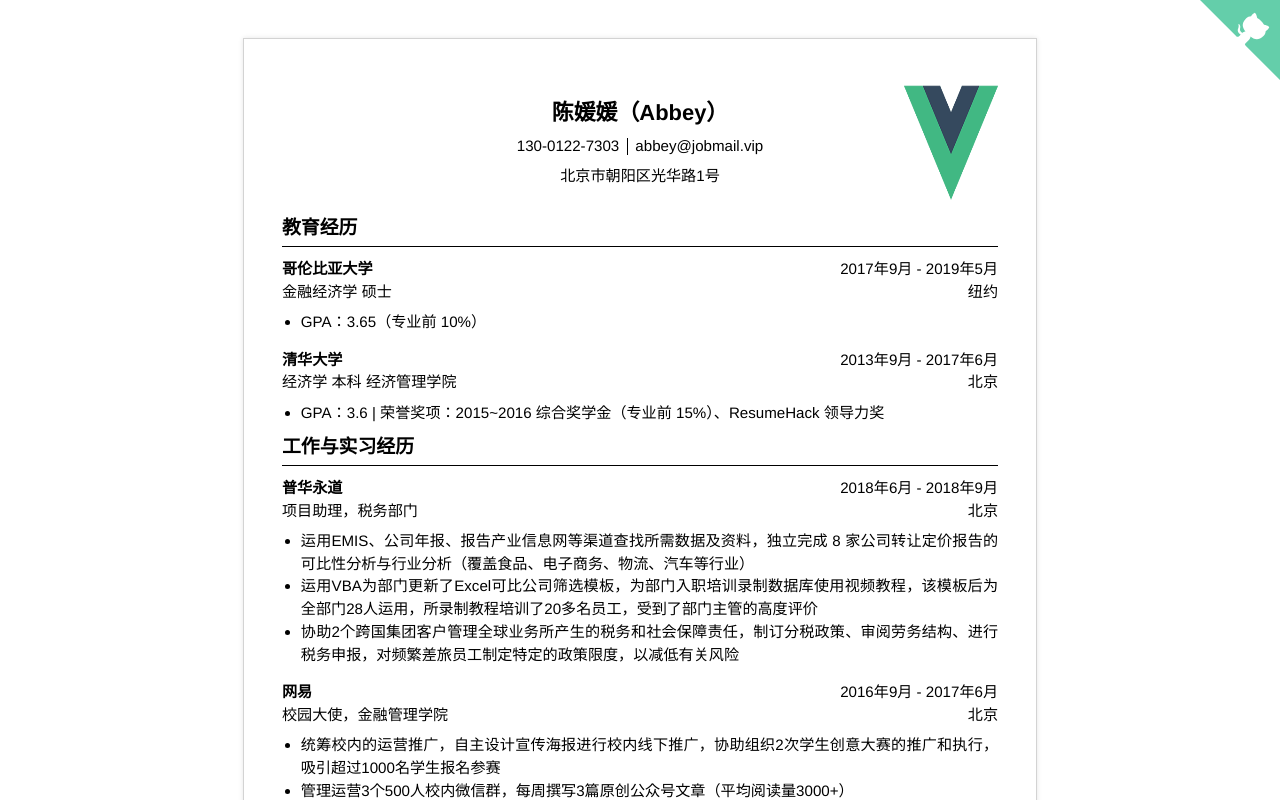
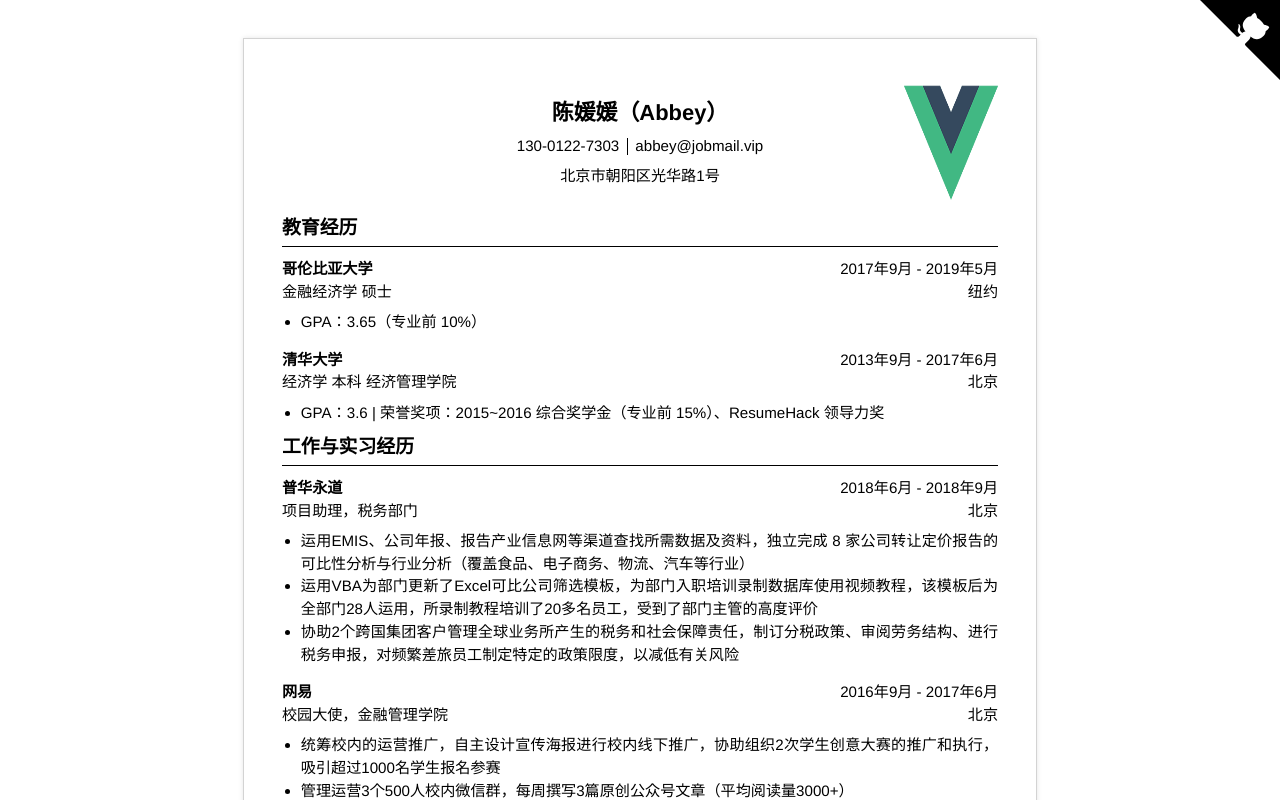
Before and after one commit to satouriko/wonderfulcv, a Vue app: page / in a window 1280 px wide. Shown: the top 800 px of the page. Built offline with nearby package versions, Linux system fonts and the light colour scheme; what copywriting-correct would draw is missing.

Commit message:
:sparkles: corner

```diff
--- a/src/components/Corner.vue
+++ b/src/components/Corner.vue
@@ -7,7 +7,7 @@
      - THE SOFTWARE IS PROVIDED "AS IS", WITHOUT WARRANTY OF ANY KIND, EXPRESS OR IMPLIED, INCLUDING BUT NOT LIMITED TO THE WARRANTIES OF MERCHANTABILITY, FITNESS FOR A PARTICULAR PURPOSE AND NONINFRINGEMENT. IN NO EVENT SHALL THE AUTHORS OR COPYRIGHT HOLDERS BE LIABLE FOR ANY CLAIM, DAMAGES OR OTHER LIABILITY, WHETHER IN AN ACTION OF CONTRACT, TORT OR OTHERWISE, ARISING FROM, OUT OF OR IN CONNECTION WITH THE SOFTWARE OR THE USE OR OTHER DEALINGS IN THE SOFTWARE.
      -->
   <a :href="href" class="github-corner" target="_blank">
-    <svg width="80" height="80" viewBox="0 0 250 250" style="fill:#64CEAA; color:#fff; position: absolute; top: 0; border: 0; right: 0;">
+    <svg width="80" height="80" viewBox="0 0 250 250" style="color:#fff; position: absolute; top: 0; border: 0; right: 0;">
       <path d="M0,0 L115,115 L130,115 L142,142 L250,250 L250,0 Z"></path>
       <path d="M128.3,109.0 C113.8,99.7 119.0,89.6 119.0,89.6 C122.0,82.7 120.5,78.6 120.5,78.6 C119.2,72.0 123.4,76.3 123.4,76.3 C127.3,80.9 125.5,87.3 125.5,87.3 C122.9,97.6 130.6,101.9 134.4,103.2" fill="currentColor" style="transform-origin: 130px 106px;" class="octo-arm"></path>
       <path d="M115.0,115.0 C114.9,115.1 118.7,116.5 119.8,115.4 L133.7,101.6 C136.9,99.2 139.9,98.4 142.2,98.6 C133.8,88.0 127.5,74.4 143.8,58.0 C148.5,53.4 154.0,51.2 159.7,51.0 C160.3,49.4 163.2,43.6 171.4,40.1 C171.4,40.1 176.1,42.5 178.8,56.2 C183.1,58.6 187.2,61.8 190.9,65.4 C194.5,69.0 197.7,73.2 200.1,77.6 C213.8,80.2 216.3,84.9 216.3,84.9 C212.7,93.1 206.9,96.0 205.4,96.6 C205.1,102.4 203.0,107.8 198.3,112.5 C181.9,128.9 168.3,122.5 157.7,114.1 C157.9,116.9 156.7,120.9 152.7,124.9 L141.0,136.5 C139.8,137.7 141.6,141.9 141.8,141.8 Z" fill="currentColor" class="octo-body"></path>
@@ -26,6 +26,16 @@ export default defineComponent({
 </script>
 
 <style scoped>
+.github-corner svg {
+  fill: var(--theme-color);
+}
+
+@media screen  and (max-width: calc(21cm + 80px)) {
+  .github-corner {
+    display: none;
+  }
+}
+
 .github-corner:hover .octo-arm {
   animation: octocat-wave 560ms ease-in-out;
 }
```
